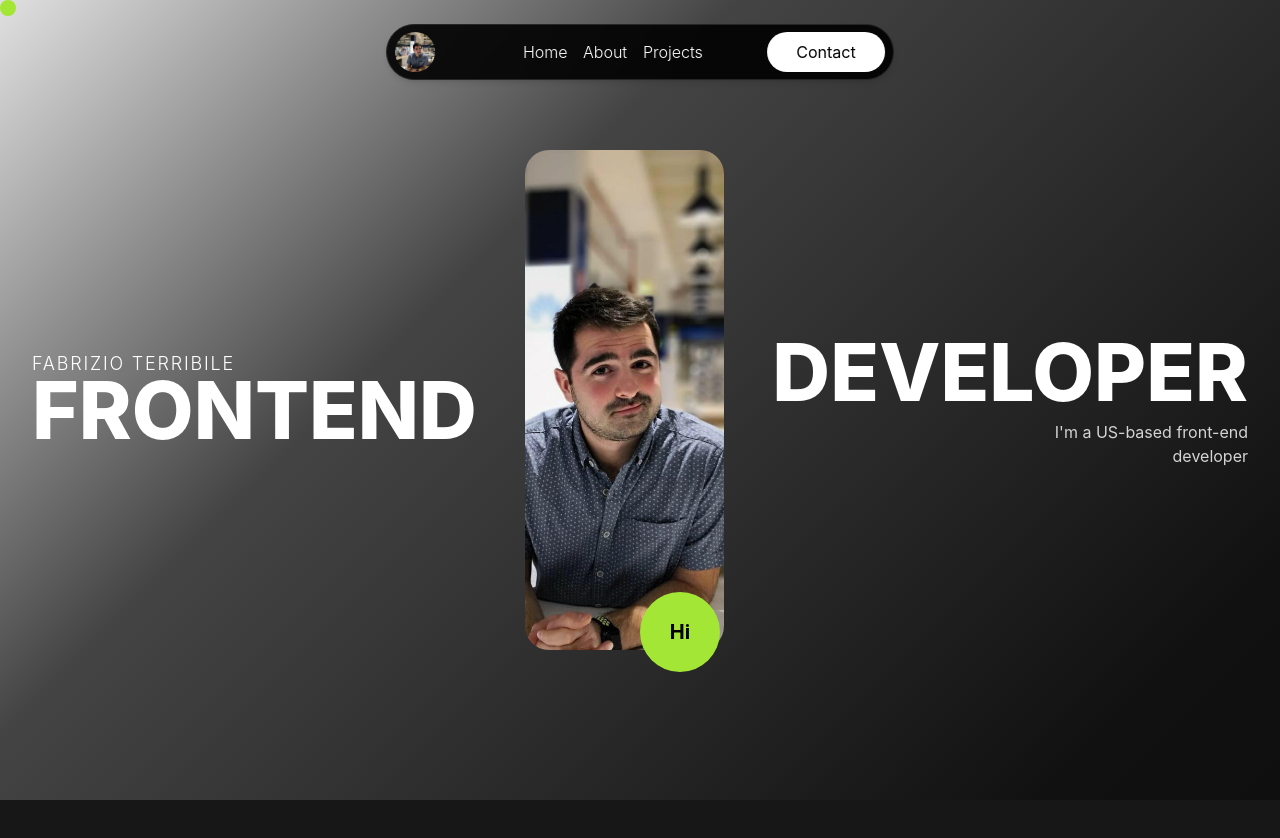
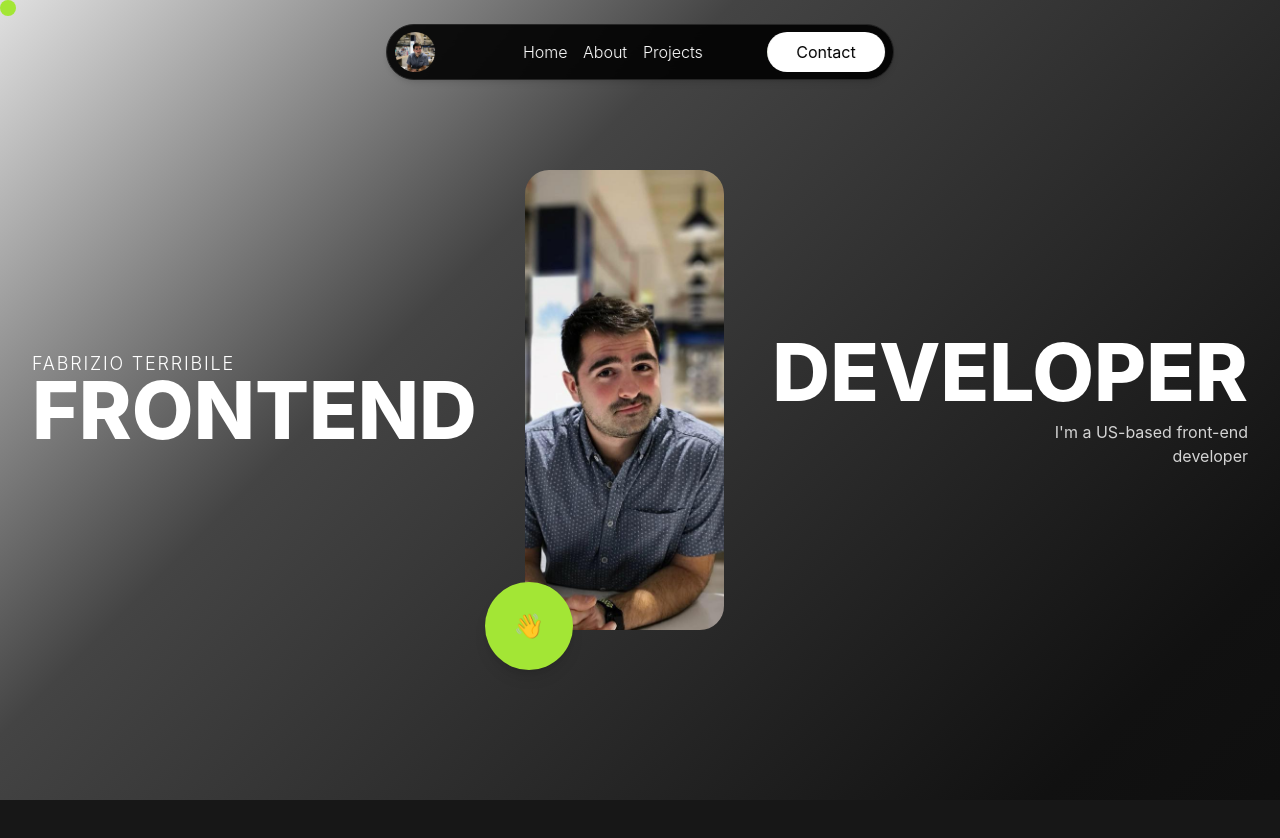
Before and after one commit to Fab785/Portfolio, a React (Create React App) app: page / in a window 1280 px wide. Shown: the top 838 px of the page. Built offline with nearby package versions, Linux system fonts and the light colour scheme.

Commit message:
added effect to the green circle

```diff
--- a/src/components/Hero.jsx
+++ b/src/components/Hero.jsx
@@ -1,10 +1,11 @@
-import React, { useEffect } from "react";
+import React, { useEffect, useState } from "react";
 import { motion, useMotionValue } from "framer-motion";
 import profileImg from "../assets/Fab.jpg";
 
 export default function Hero() {
   const mouseX = useMotionValue(0);
   const mouseY = useMotionValue(0);
+  const [showHi, setShowHi] = useState(true);
 
   useEffect(() => {
     const handleMouseMove = (e) => {
@@ -16,6 +17,14 @@ export default function Hero() {
     return () => window.removeEventListener("mousemove", handleMouseMove);
   }, [mouseX, mouseY]);
 
+  useEffect(() => {
+    const interval = setInterval(() => {
+      setShowHi((prev) => !prev);
+    }, 4000); // toggle every 4 seconds (2s show + 2s wave)
+
+    return () => clearInterval(interval);
+  }, []);
+
   return (
     <>
       {/* Lime dot fixed to viewport */}
@@ -26,7 +35,7 @@ export default function Hero() {
 
       {/* Your normal Hero content */}
       <section className="relative h-screen text-white flex items-center justify-center px-8 overflow-hidden">
-        <div className="flex items-center gap-12 z-10">
+        <div className="flex items-center gap-12 z-10 relative">
           <div className="flex flex-col items-start text-right leading-none">
             <h1 className="text-lg font-light uppercase tracking-widest -mb-2">
               Fabrizio Terribile
@@ -38,12 +47,49 @@ export default function Hero() {
             initial={{ opacity: 0, scale: 0.9 }}
             animate={{ opacity: 1, scale: 1 }}
             transition={{ duration: 0.8 }}
+            className="relative"
           >
             <img
               src={profileImg}
               alt="Profile"
-              className="rounded-[24px] object-cover object-[65%_center] w-[300px] h-[400px] md:w-[340px] md:h-[500px]"
+              className="rounded-[24px] object-cover object-[65%_center] w-[300px] h-[400px] md:w-[340px] md:h-[460px]"
             />
+
+            {/* HI / Waving Hand Circle */}
+            <motion.div
+              initial={{ opacity: 0, scale: 0.7 }}
+              animate={{ opacity: 1, scale: 1 }}
+              transition={{ delay: 1, duration: 0.6, ease: "easeOut" }}
+              className="absolute -bottom-10 -left-10 bg-lime-400 text-black w-28 h-28 rounded-full flex items-center justify-center text-2xl font-bold shadow-lg select-none"
+              style={{ backgroundColor: "#A3E635", width: 88, height: 88 }}
+            >
+              {showHi ? (
+                <motion.span
+                  key="hi"
+                  initial={{ y: 0, opacity: 1 }}
+                  animate={{ y: -20, opacity: 0 }}
+                  transition={{ duration: 1, ease: "easeInOut" }}
+                >
+                  Hi
+                </motion.span>
+              ) : (
+                <motion.span
+                  key="wave"
+                  initial={{ y: 20, opacity: 0 }}
+                  animate={{ y: 0, opacity: 1 }}
+                  transition={{ duration: 1, ease: "easeInOut" }}
+                  style={{ display: "inline-block" }}
+                >
+                  <motion.span
+                    animate={{ rotate: [0, 15, -15, 15, 0] }}
+                    transition={{ repeat: Infinity, duration: 2, ease: "easeInOut" }}
+                    style={{ display: "inline-block" }}
+                  >
+                    👋
+                  </motion.span>
+                </motion.span>
+              )}
+            </motion.div>
           </motion.div>
 
           <div className="flex flex-col items-end text-right">
@@ -53,15 +99,6 @@ export default function Hero() {
             </p>
           </div>
         </div>
-
-        <motion.div
-          initial={{ scale: 0 }}
-          animate={{ scale: 1 }}
-          transition={{ delay: 0.8 }}
-          className="absolute bottom-32 left-1/2 -translate-x-1/2 bg-lime-400 text-black w-20 h-20 rounded-full flex items-center justify-center text-xl font-bold z-20"
-        >
-          Hi
-        </motion.div>
       </section>
     </>
   );
--- a/src/components/Navbar.jsx
+++ b/src/components/Navbar.jsx
@@ -48,7 +48,7 @@ export default function Navbar() {
               <span className="block text-white text-base font-light leading-[24px] h-6">
                 {label}
               </span>
-              <span className="block text-[#A3E635] text-base font-light leading-[24px] h-6">
+              <span className="block text-[#B9F43F] text-base font-light leading-[24px] h-6">
                 {label}
               </span>
             </div>
```
